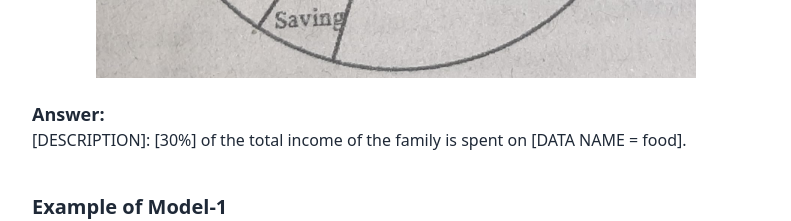
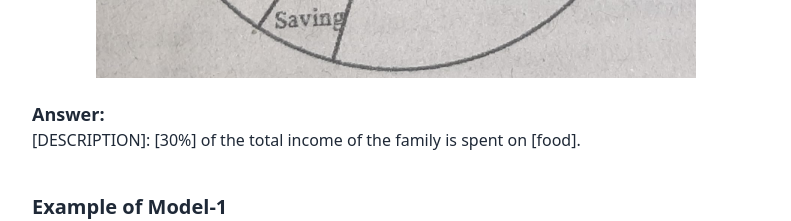
Before and after one commit to ialim83/easy-english, a React (Vite) app: page /graph in a window 1280 px wide. Shown: the part 1680-1901 px from the top of the page, without its empty margins (244-1035 px from the left). Built offline with nearby package versions, Linux system fonts and the light colour scheme; no server answers; a web font is replaced by a local one.

Commit message:
uuuuuuuu

```diff
--- a/src/pages/hscItems/Graph.tsx
+++ b/src/pages/hscItems/Graph.tsx
@@ -60,7 +60,7 @@ function Graph() {
           <h3 className="">Answer:</h3>
           <p className="">
             [DESCRIPTION]: [30%] of the total income of the family is spent on
-            [DATA NAME = food].
+            [food].
           </p>
         </div>
 
```
